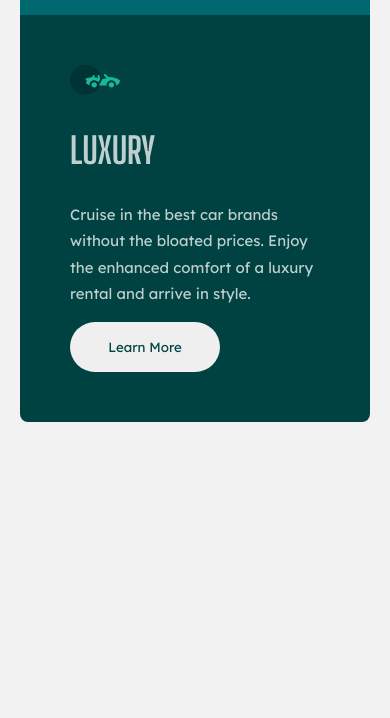
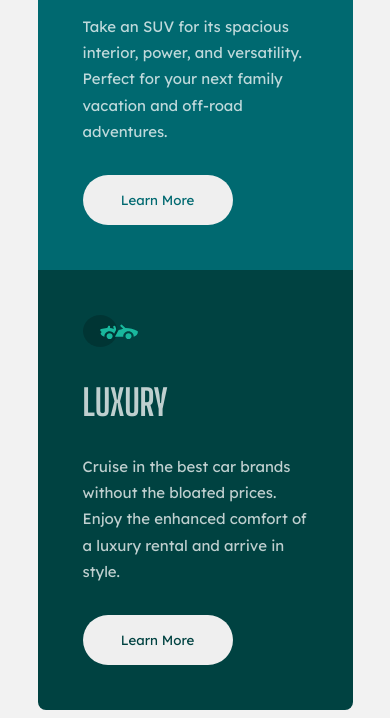
Before and after one commit to StefonSimmons/3-column-layout, a plain HTML site: page index.html in a window 390 px wide. Shown: the part 618-1336 px from the top of the page. Before the commit the page ends 1040 px from the top, so only its background shows below. Drawn offline with Linux system fonts and the light colour scheme.

Commit message:
mobile view complete

```diff
--- a/style.css
+++ b/style.css
@@ -38,8 +38,8 @@ section{
   border-radius: 0 8px 8px 0;
 }
 img{
-  height: 30px;
-  width: 50px
+  height: 32px;
+  width: 55px
 }
 h1{
   font-family: 'Big Shoulders Display', cursive;
@@ -72,6 +72,14 @@ button{
 }
 
 @media(max-width: 1000px){
+  body{
+    height: initial;
+  }
+  section{
+    width: 225px;
+    height: 350px;
+    padding: 45px
+  }
   .layout-container{
     flex-direction: column;
   }
```
